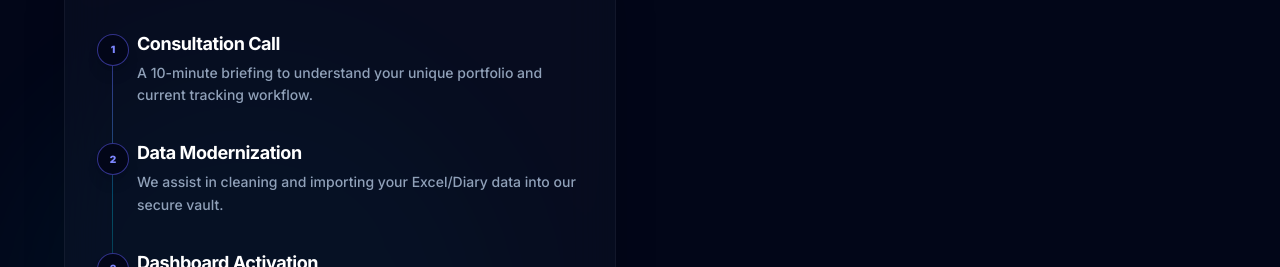
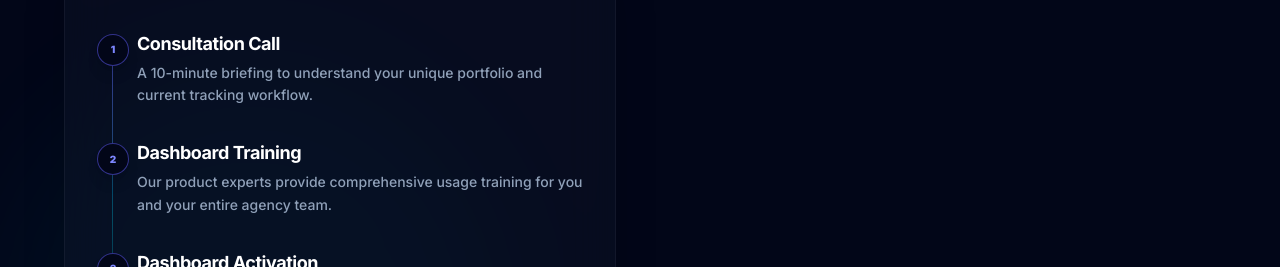
Before and after one commit to Pixalara/insurica-frontend, a Next.js app: page /contact in a window 1280 px wide. Shown: the part 1040-1307 px from the top of the page. Built offline with nearby package versions, Linux system fonts and the light colour scheme.

Commit message:
contact page updated

```diff
--- a/app/contact/page.tsx
+++ b/app/contact/page.tsx
@@ -78,7 +78,7 @@ export default function ContactPage() {
 
                   {[
                     { title: "Consultation Call", desc: "A 10-minute briefing to understand your unique portfolio and current tracking workflow." },
-                    { title: "Data Modernization", desc: "We assist in cleaning and importing your Excel/Diary data into our secure vault." },
+                    { title: "Dashboard Training", desc: "Our product experts provide comprehensive usage training for you and your entire agency team." },
                     { title: "Dashboard Activation", desc: "Your dedicated instance is configured with custom renewal alerts and commission tracking." },
                     { title: "Scale with Intelligence", desc: "Experience 100% automated renewal organization and growth analytics from day one." }
                   ].map((step, i) => (
```
